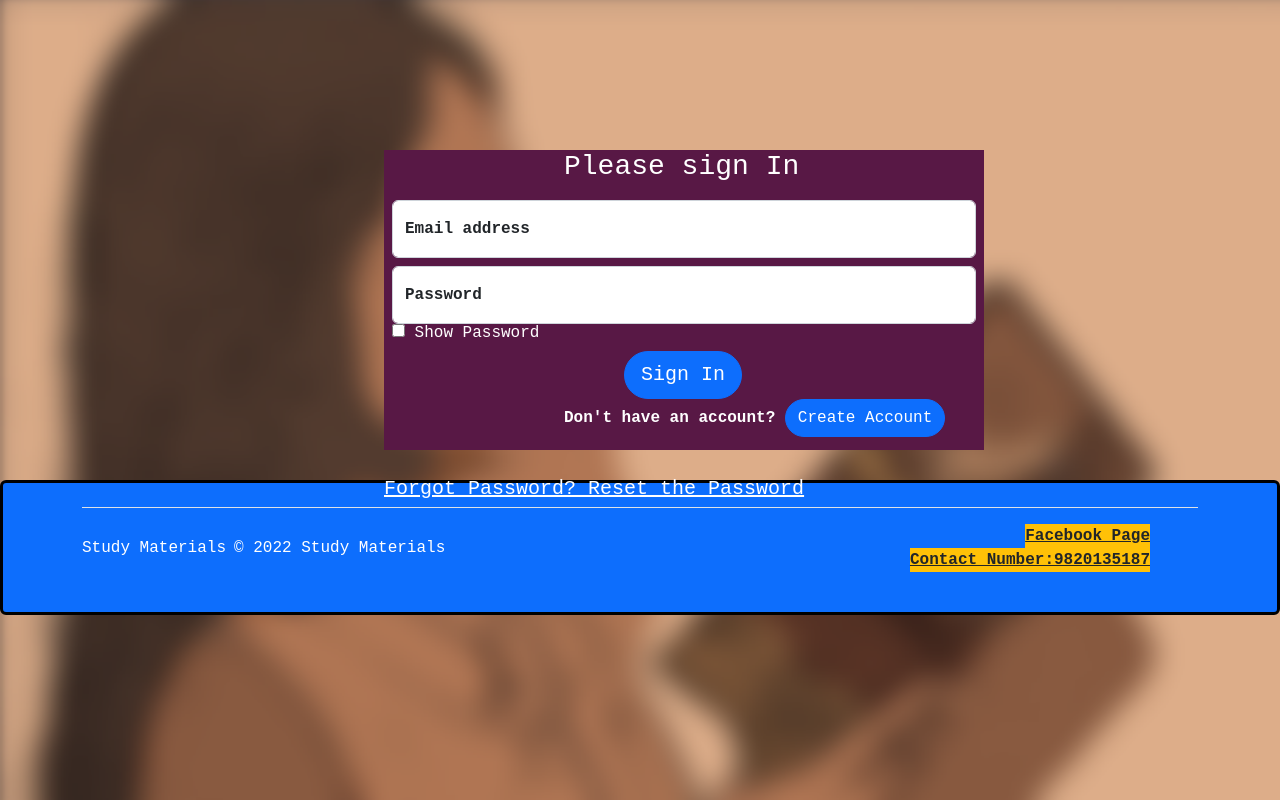
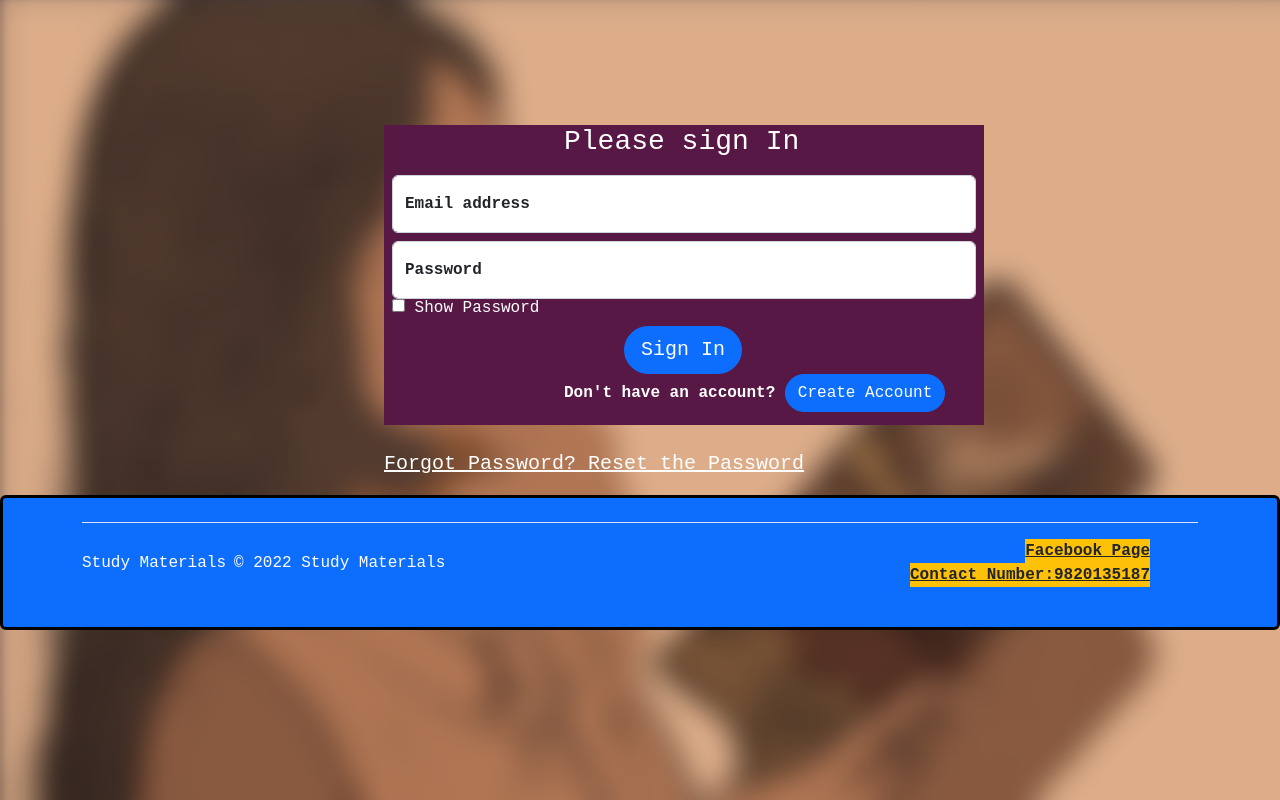
Before and after one commit to BusinessTester/StudyFrontend, a React (Create React App) app: page /signin in a window 1280 px wide. Built offline with nearby package versions, Linux system fonts and the light colour scheme; no server answers.

Commit message:
margin for laptop display adjusted

```diff
--- a/src/pages/SignIn.css
+++ b/src/pages/SignIn.css
@@ -13,7 +13,8 @@
     margin-left: 30%;
     /* background-color: rgb(15, 136, 120); */
     background-color:#581845;
-    margin-top: 150px;
+     margin-top: 125px;
+    margin-bottom: 40px;
     opacity: 1;
 }
 
```
